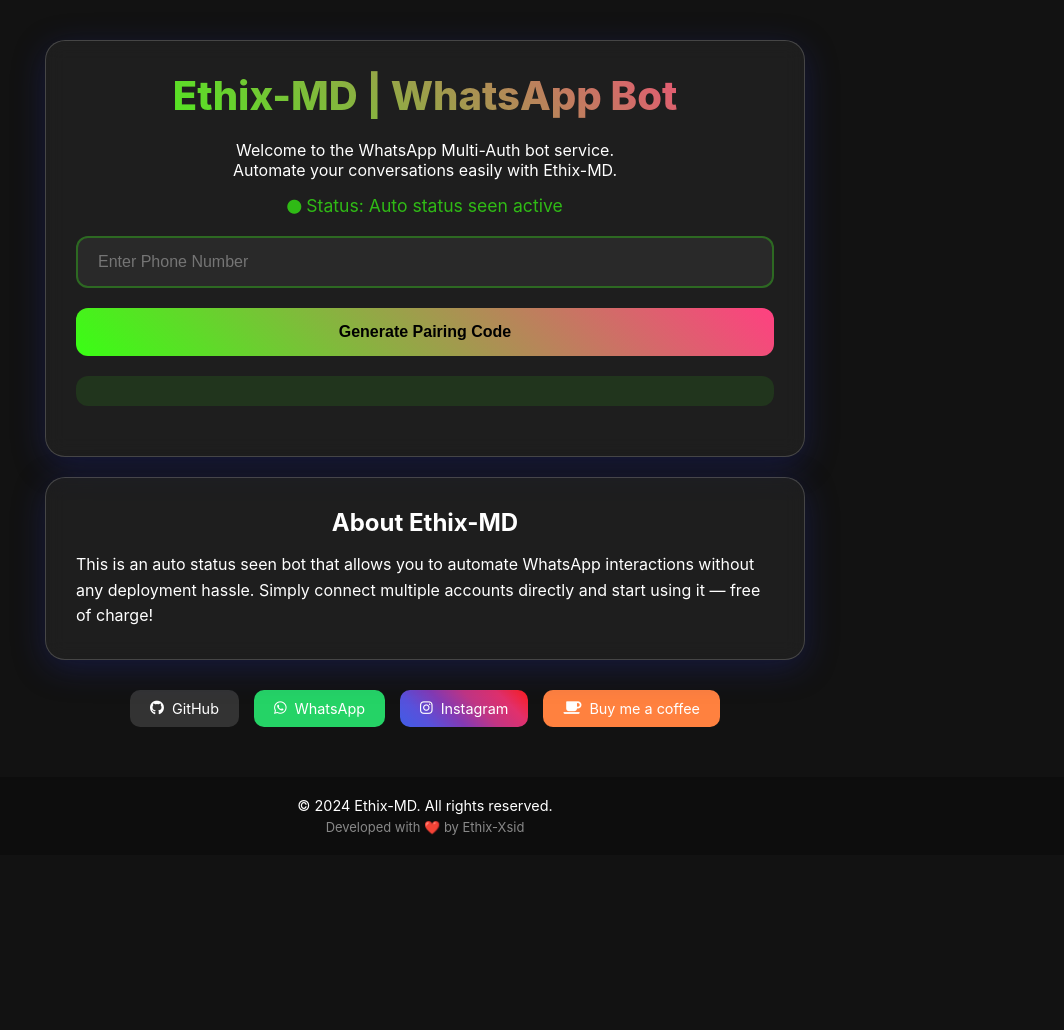
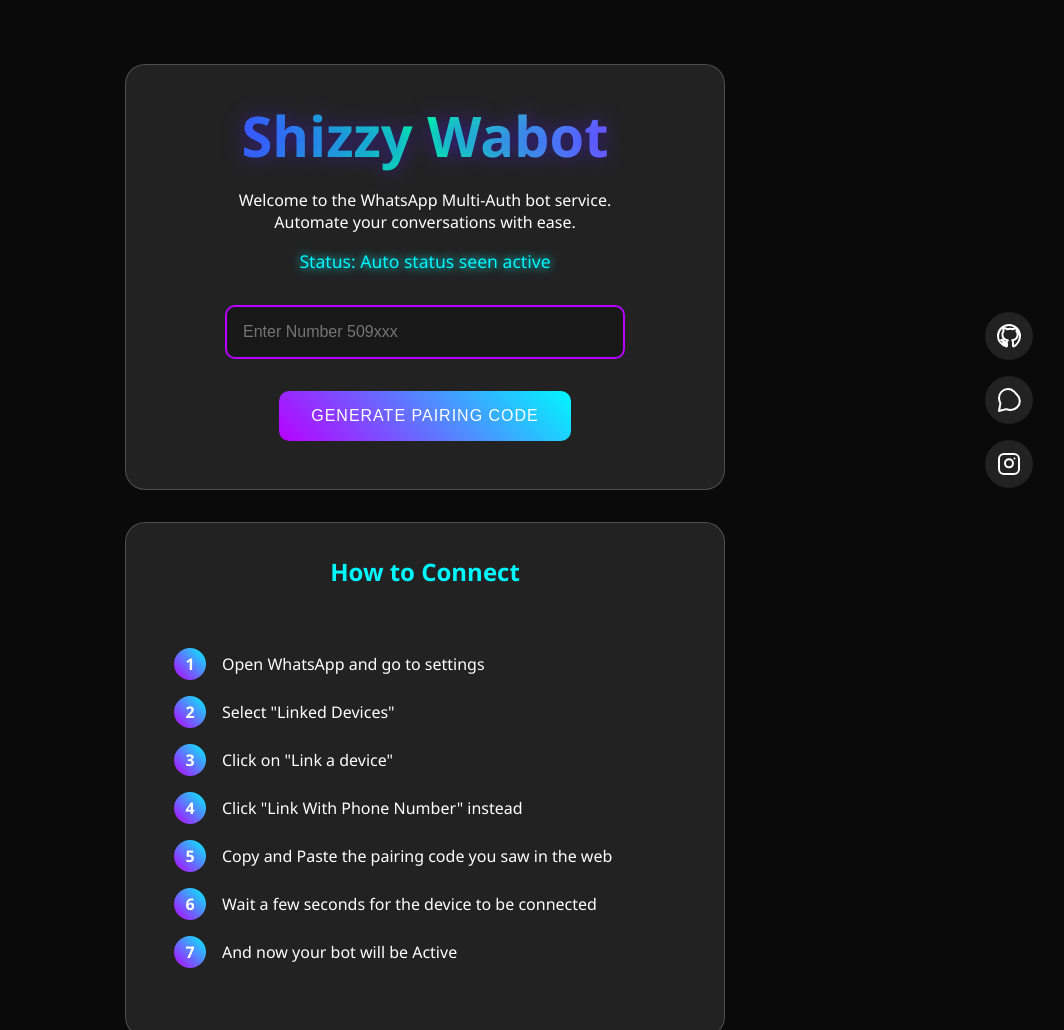
Before and after one commit to botpou/original, a website: page public/index.html in a window 1280 px wide. Shown: the top 1030 px of the page, without its empty margins (215-1279 px from the left). Before the commit the page ends 855 px from the top, so only its background shows below. Drawn offline with Linux system fonts and the light colour scheme.

Commit message:
Add files via upload

```diff
--- a/public/index.html
+++ b/public/index.html
@@ -2,29 +2,27 @@
 <html lang="en">
 <head>
     <meta charset="UTF-8">
-    <meta name="viewport" content="width=device-width, initial-scale=1.0, maximum-scale=1.0, user-scalable=no">
-    <title>Ethix-MD | WhatsApp Bot</title>
-    <link rel="stylesheet" href="https://cdnjs.cloudflare.com/ajax/libs/font-awesome/6.0.0/css/all.min.css">
+    <meta name="viewport" content="width=device-width, initial-scale=1.0">
+    <title>Shizzy Wabot | WhatsApp Bot</title>
     <style>
         :root {
-            --primary-color: #39ff14;
-            --secondary-color: #ff4081;
-            --bg-dark: #121212;
-            --text-dark: #fff;
-            --card-bg: rgba(255, 255, 255, 0.05);
+            --neon-purple: #b700ff;
+            --neon-blue: #00f7ff;
+            --neon-pink: #ff00f7;
+            --bg-dark: #0a0a0a;
+            --glass-bg: rgba(255, 255, 255, 0.1);
         }
 
         * {
             margin: 0;
             padding: 0;
             box-sizing: border-box;
-            -webkit-tap-highlight-color: transparent;
         }
 
         body {
-            font-family: -apple-system, BlinkMacSystemFont, 'Segoe UI', Roboto, Oxygen, Ubuntu, Cantarell, sans-serif;
-            background: var(--bg-dark);
-            color: var(--text-dark);
+            font-family: 'Segoe UI', system-ui, sans-serif;
+            background-color: var(--bg-dark);
+            color: white;
             min-height: 100vh;
             display: flex;
             flex-direction: column;
@@ -33,138 +31,158 @@
 
         .container {
             flex: 1;
-            padding: 20px;
-            max-width: 800px;
+            padding: 2rem 1rem;
+            max-width: 1200px;
             margin: 0 auto;
-            width: 100%;
+            text-align: center;
         }
 
         .glass-card {
-            background: var(--card-bg);
+            background: var(--glass-bg);
             backdrop-filter: blur(10px);
-            -webkit-backdrop-filter: blur(10px);
             border-radius: 20px;
-            padding: 30px;
-            margin: 20px 0;
-            box-shadow: 0 8px 32px 0 rgba(31, 38, 135, 0.37);
-            border: 1px solid rgba(255, 255, 255, 0.18);
+            padding: 2rem;
+            border: 1px solid rgba(255, 255, 255, 0.2);
+            margin: 2rem auto;
+            max-width: 600px;
         }
 
         h1 {
-            font-size: 2.5em;
-            font-weight: 800;
-            background: linear-gradient(45deg, var(--primary-color), var(--secondary-color));
+            font-size: clamp(2rem, 5vw, 3.5rem);
+            margin-bottom: 1rem;
+            background: linear-gradient(to right, var(--neon-purple), var(--neon-blue), var(--neon-pink));
             -webkit-background-clip: text;
             background-clip: text;
-            -webkit-text-fill-color: transparent;
-            text-align: center;
-            margin-bottom: 20px;
-            animation: gradient 5s ease infinite;
+            color: transparent;
+            text-shadow: 0 0 20px rgba(183, 0, 255, 0.5);
+            animation: gradientText 3s ease infinite;
+        }
+
+        h2 {
+            color: var(--neon-blue);
+            margin-bottom: 1.5rem;
+            font-size: 1.5rem;
         }
 
         .status {
-            text-align: center;
-            color: var(--primary-color);
-            font-size: 1.1em;
-            margin: 15px 0;
-            animation: pulse 2s infinite;
-        }
-
-        @keyframes pulse {
-            0%, 100% { opacity: 1; }
-            50% { opacity: 0.7; }
-        }
-
-        .input-group {
-            position: relative;
-            margin: 20px 0;
+            color: var(--neon-blue);
+            font-size: 1.1rem;
+            margin: 1rem 0;
+            text-shadow: 0 0 10px var(--neon-blue);
         }
 
         input[type="text"] {
             width: 100%;
-            padding: 15px 20px;
-            border: 2px solid rgba(57, 255, 20, 0.3);
-            border-radius: 12px;
-            background: rgba(255, 255, 255, 0.05);
-            color: #fff;
-            font-size: 1em;
+            max-width: 400px;
+            padding: 1rem;
+            border: 2px solid var(--neon-purple);
+            border-radius: 10px;
+            background: rgba(0, 0, 0, 0.3);
+            color: white;
+            font-size: 1rem;
+            margin: 1rem 0;
             transition: all 0.3s ease;
         }
 
         input[type="text"]:focus {
-            border-color: var(--primary-color);
             outline: none;
-            box-shadow: 0 0 15px rgba(57, 255, 20, 0.2);
+            border-color: var(--neon-blue);
+            box-shadow: 0 0 15px rgba(0, 247, 255, 0.3);
         }
 
         button {
-            width: 100%;
-            padding: 15px;
+            background: linear-gradient(45deg, var(--neon-purple), var(--neon-blue));
             border: none;
-            border-radius: 12px;
-            font-size: 1em;
-            font-weight: 600;
+            padding: 1rem 2rem;
+            border-radius: 10px;
+            color: white;
+            font-size: 1rem;
             cursor: pointer;
-            background: linear-gradient(45deg, var(--primary-color), var(--secondary-color));
-            color: #000;
-            transition: transform 0.2s ease;
+            transition: transform 0.3s ease;
+            margin: 1rem 0;
+            text-transform: uppercase;
+            letter-spacing: 1px;
         }
 
-        button:active {
-            transform: scale(0.98);
+        button:hover {
+            transform: scale(1.05);
+            box-shadow: 0 0 20px rgba(183, 0, 255, 0.5);
         }
 
-        #pairingCodeDisplay {
-            margin: 20px 0;
-            padding: 15px;
-            background: rgba(57, 255, 20, 0.1);
-            border-radius: 12px;
-            text-align: center;
-            font-family: monospace;
-            font-size: 1.2em;
-            word-break: break-all;
+        .connect-steps {
+            text-align: left;
+            padding: 1rem;
         }
 
-        .social-icons {
+        .connect-steps ol {
+            list-style: none;
+            counter-reset: steps;
+            padding: 0;
+        }
+
+        .connect-steps li {
+            counter-increment: steps;
+            margin: 1.5rem 0;
+            padding-left: 3rem;
+            position: relative;
+            line-height: 1.5;
+        }
+
+        .connect-steps li::before {
+            content: counter(steps);
+            position: absolute;
+            left: 0;
+            top: 50%;
+            transform: translateY(-50%);
+            width: 2rem;
+            height: 2rem;
+            background: linear-gradient(45deg, var(--neon-purple), var(--neon-blue));
+            border-radius: 50%;
             display: flex;
+            align-items: center;
             justify-content: center;
-            gap: 15px;
-            margin: 30px 0;
-            flex-wrap: wrap;
+            font-weight: bold;
+        }
+
+        .social-bar {
+            position: fixed;
+            right: 2rem;
+            top: 50%;
+            transform: translateY(-50%);
+            display: flex;
+            flex-direction: column;
+            gap: 1rem;
+            z-index: 100;
         }
 
         .social-icon {
+            width: 3rem;
+            height: 3rem;
+            border-radius: 50%;
             display: flex;
             align-items: center;
-            padding: 10px 20px;
-            border-radius: 10px;
+            justify-content: center;
+            color: white;
             text-decoration: none;
-            color: #fff;
-            font-size: 0.9em;
-            transition: transform 0.2s ease;
-            gap: 8px;
+            transition: transform 0.3s ease, box-shadow 0.3s ease;
+            background: rgba(255, 255, 255, 0.1);
+            backdrop-filter: blur(5px);
         }
 
-        .social-icon:active {
-            transform: scale(0.95);
+        .social-icon:hover {
+            transform: scale(1.1);
+            box-shadow: 0 0 20px rgba(183, 0, 255, 0.5);
         }
-
-        .github { background: #333; }
-        .whatsapp { background: #25D366; }
-        .instagram { background: linear-gradient(45deg, #405DE6, #5851DB, #833AB4, #C13584, #E1306C, #FD1D1D); }
-        .coffee { background: #FF813F; }
 
         .toast {
             position: fixed;
-            bottom: 20px;
+            bottom: 2rem;
             left: 50%;
             transform: translateX(-50%);
-            background: rgba(0, 0, 0, 0.9);
-            color: #fff;
-            padding: 12px 24px;
-            border-radius: 8px;
-            box-shadow: 0 4px 12px rgba(0, 0, 0, 0.15);
-            z-index: 1000;
+            background: var(--neon-purple);
+            color: white;
+            padding: 1rem 2rem;
+            border-radius: 10px;
             opacity: 0;
             transition: opacity 0.3s ease;
         }
@@ -174,96 +192,108 @@
         }
 
         footer {
+            background: var(--glass-bg);
+            padding: 1rem;
             text-align: center;
-            padding: 20px;
-            background: rgba(0, 0, 0, 0.3);
-            font-size: 0.9em;
-            margin-top: auto;
+            border-top: 1px solid rgba(255, 255, 255, 0.1);
         }
 
-        @media (max-width: 480px) {
+        @keyframes gradientText {
+            0% { filter: hue-rotate(0deg); }
+            100% { filter: hue-rotate(360deg); }
+        }
+
+        @media (max-width: 768px) {
             .container {
-                padding: 15px;
-            }
-
-            h1 {
-                font-size: 2em;
+                padding: 1rem;
             }
 
             .glass-card {
-                padding: 20px;
+                margin: 1rem;
+                padding: 1.5rem;
             }
 
-            .social-icons {
-                flex-direction: column;
+            .social-bar {
+                position: static;
+                flex-direction: row;
+                justify-content: center;
+                margin: 2rem 0;
+                transform: none;
             }
 
-            .social-icon {
-                width: 100%;
-                justify-content: center;
+            .connect-steps li {
+                padding-left: 2.5rem;
+            }
+
+            .connect-steps li::before {
+                width: 1.5rem;
+                height: 1.5rem;
+                font-size: 0.8rem;
             }
         }
 
-        /* iOS specific styles */
         @supports (-webkit-touch-callout: none) {
-            input[type="text"],
-            button {
-                -webkit-appearance: none;
-                appearance: none;
+            .glass-card {
+                backdrop-filter: none;
+                background: rgba(255, 255, 255, 0.05);
             }
         }
     </style>
 </head>
 <body>
+    <div class="social-bar">
+        <a href="https://github.com/Ethix-Xsid" target="_blank" class="social-icon">
+            <svg xmlns="http://www.w3.org/2000/svg" width="24" height="24" viewBox="0 0 24 24" fill="none" stroke="currentColor" stroke-width="2" stroke-linecap="round" stroke-linejoin="round"><path d="M12 1C5.923 1 1 5.92 1 12c0 4.867 3.437 8.949 8.205 10.39.6.11.82-.258.82-.577v-2.05c-3.338.726-4.042-1.61-4.042-1.61-.546-1.387-1.333-1.755-1.333-1.755-1.09-.744.083-.728.083-.728 1.204.084 1.838 1.238 1.838 1.238 1.07 1.835 2.807 1.305 3.492.998.107-.775.42-1.305.764-1.605-2.665-.306-5.466-1.332-5.466-5.93 0-1.31.467-2.38 1.235-3.22-.123-.304-.536-1.532.117-3.19 0 0 1.007-.322 3.3 1.23a11.47 11.47 0 013.003-.403c1.02.005 2.048.137 3.004.403 2.292-1.552 3.297-1.23 3.297-1.23.654 1.658.24 2.886.118 3.19.77.84 1.234 1.91 1.234 3.22 0 4.61-2.803 5.62-5.475 5.92.43.37.812 1.1.812 2.22v3.293c0 .322.217.692.824.576C19.565 20.947 23 16.866 23 12c0-6.08-4.92-11-11-11z"></path></svg>
+        </a>
+        <a href="https://whatsapp.com/channel/0029VaWJMi3GehEE9e1YsI1S" target="_blank" class="social-icon">
+            <svg xmlns="http://www.w3.org/2000/svg" width="24" height="24" viewBox="0 0 24 24" fill="none" stroke="currentColor" stroke-width="2" stroke-linecap="round" stroke-linejoin="round"><path d="M16.67 3.18C15.17 1.8 13.15 1 11 1 6.03 1 2 5.03 2 10c0 1.85.5 3.64 1.45 5.18L2 23l7.22-1.9c1.48.54 3.02.82 4.58.82 4.97 0 9-4.03 9-9 0-2.14-.79-4.17-2.33-5.67z"></path></svg>
+        </a>
+        <a href="https://www.instagram.com/ethix_xsid/" target="_blank" class="social-icon">
+            <svg xmlns="http://www.w3.org/2000/svg" width="24" height="24" viewBox="0 0 24 24" fill="none" stroke="currentColor" stroke-width="2" stroke-linecap="round" stroke-linejoin="round"><rect x="2" y="2" width="20" height="20" rx="5" ry="5"></rect><path d="M16 11.37a4 4 0 11-8 0 4 4 0 018 0z"></path><line x1="17.5" y1="6.5" x2="17.5" y2="6.5"></line></svg>
+        </a>
+    </div>
+
     <div class="container">
         <div class="glass-card">
-            <h1>Ethix-MD | WhatsApp Bot</h1>
-            <p style="text-align: center;">Welcome to the WhatsApp Multi-Auth bot service.<br>Automate your conversations easily with Ethix-MD.</p>
-            <div class="status">
-                <i class="fas fa-circle" style="color: var(--primary-color); font-size: 0.8em;"></i>
-                Status: Auto status seen active
-            </div>
+            <h1>Shizzy Wabot</h1>
+            <p>Welcome to the WhatsApp Multi-Auth bot service.<br>Automate your conversations with ease.</p>
+            <div class="status">Status: Auto status seen active</div>
 
             <form id="pairingForm">
-                <div class="input-group">
-                    <input type="text" id="phoneNumber" name="phoneNumber" placeholder="Enter Phone Number" required />
-                </div>
+                <input type="text" id="phoneNumber" name="phoneNumber" placeholder="Enter Number 509xxx" required />
                 <button type="submit">Generate Pairing Code</button>
             </form>
 
             <div id="pairingCodeDisplay"></div>
-            <button id="copyButton" style="display:none;">
-                <i class="fas fa-copy"></i> Copy Code
-            </button>
+            <button id="copyButton" style="display:none;">Copy Code</button>
         </div>
 
         <div class="glass-card">
-            <h2 style="text-align: center; margin-bottom: 15px;">About Ethix-MD</h2>
-            <p style="line-height: 1.6;">This is an auto status seen bot that allows you to automate WhatsApp interactions without any deployment hassle. Simply connect multiple accounts directly and start using it — free of charge!</p>
+            <h2>How to Connect</h2>
+            <div class="connect-steps">
+                <ol>
+                    <li>Open WhatsApp and go to settings</li>
+                    <li>Select "Linked Devices"</li>
+                    <li>Click on "Link a device"</li>
+                    <li>Click "Link With Phone Number" instead</li>
+                    <li>Copy and Paste the pairing code you saw in the web</li>
+                    <li>Wait a few seconds for the device to be connected</li>
+                    <li>And now your bot will be Active</li>
+                </ol>
+            </div>
         </div>
 
-        <div class="social-icons">
-            <a href="https://github.com/Ethix-Xsid" target="_blank" class="social-icon github">
-                <i class="fab fa-github"></i> GitHub
-            </a>
-            <a href="https://whatsapp.com/channel/0029VaWJMi3GehEE9e1YsI1S" target="_blank" class="social-icon whatsapp">
-                <i class="fab fa-whatsapp"></i> WhatsApp
-            </a>
-            <a href="https://www.instagram.com/ethix_xsid/profilecard/?igsh=MXVwaHZ5Zm9keG80aA==" target="_blank" class="social-icon instagram">
-                <i class="fab fa-instagram"></i> Instagram
-            </a>
-            <a href="https://www.buymeacoffee.com/ethixbhai" target="_blank" class="social-icon coffee">
-                <i class="fas fa-coffee"></i> Buy me a coffee
-            </a>
+        <div class="glass-card">
+            <h2>About Our Service</h2>
+            <p>Experience seamless WhatsApp automation with our status seen bot. Connect multiple accounts instantly and enjoy our service completely free!</p>
         </div>
     </div>
 
-    <div id="toast" class="toast"></div>
+    <footer>
+        <p>&copy; 2024 Shizzy Wabot. Developed by andymrlit. All rights reserved.</p>
+    </footer>
 
-    <footer>
-        <p>&copy; 2024 Ethix-MD. All rights reserved.</p>
-        <p style="margin-top: 5px; font-size: 0.9em; color: #888;">Developed with ❤️ by Ethix-Xsid</p>
-    </footer>
+    <div id="toast" class="toast">Please enter a valid phone number!</div>
 
     <script>
         document.getElementById('pairingForm').addEventListener('submit', async (e) => {
@@ -286,12 +316,12 @@
 
                 if (data.pairingCode) {
                     document.getElementById('pairingCodeDisplay').innerText = 'Pairing Code: ' + data.pairingCode;
-                    document.getElementById('copyButton').style.display = 'block';
+                    document.getElementById('copyButton').style.display = 'inline-block';
                 } else {
                     showToast('Error generating pairing code.');
                 }
             } catch (error) {
-                showToast('Network error. Please try again.');
+                showToast('Error connecting to server.');
             }
         });
 
@@ -300,7 +330,7 @@
             navigator.clipboard.writeText(codeText).then(() => {
                 showToast('Pairing Code copied to clipboard!');
             }).catch(() => {
-                showToast('Failed to copy code. Please try again.');
+                showToast('Failed to copy code.');
             });
         });
 
```
